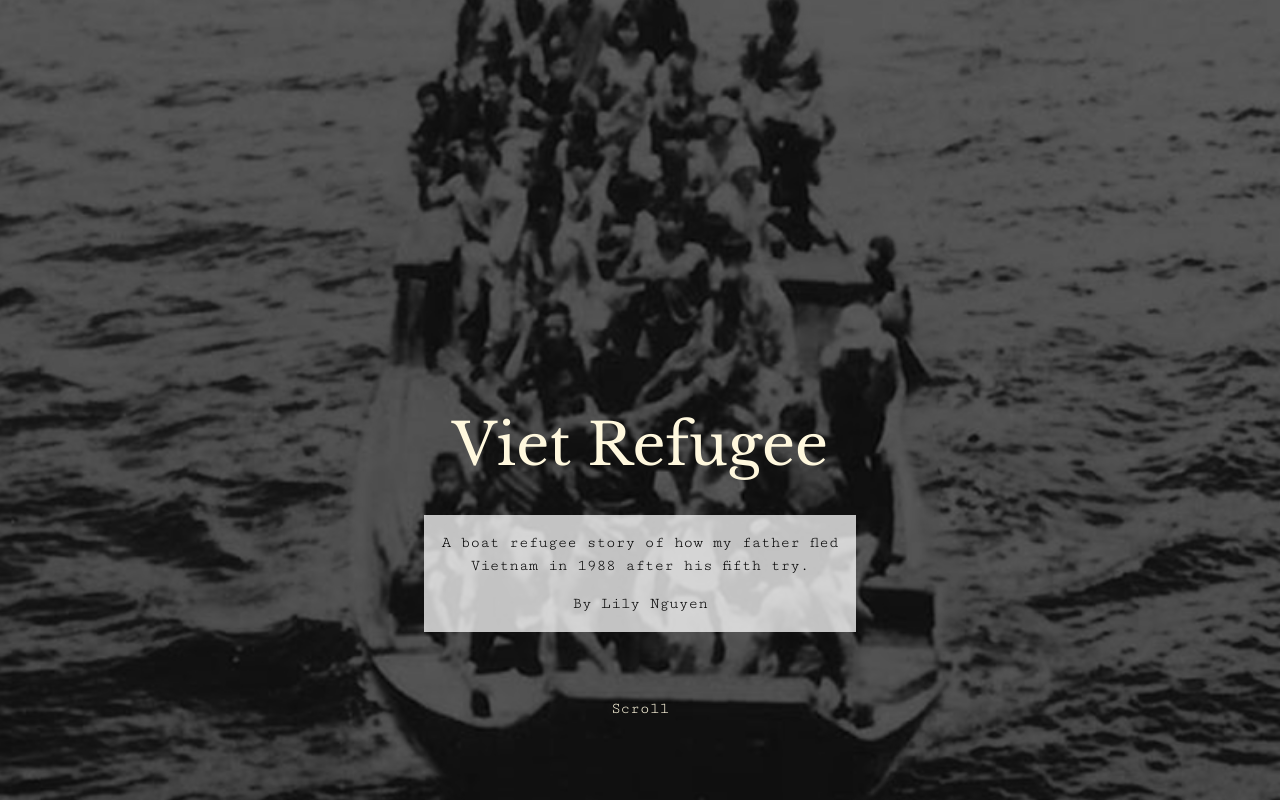
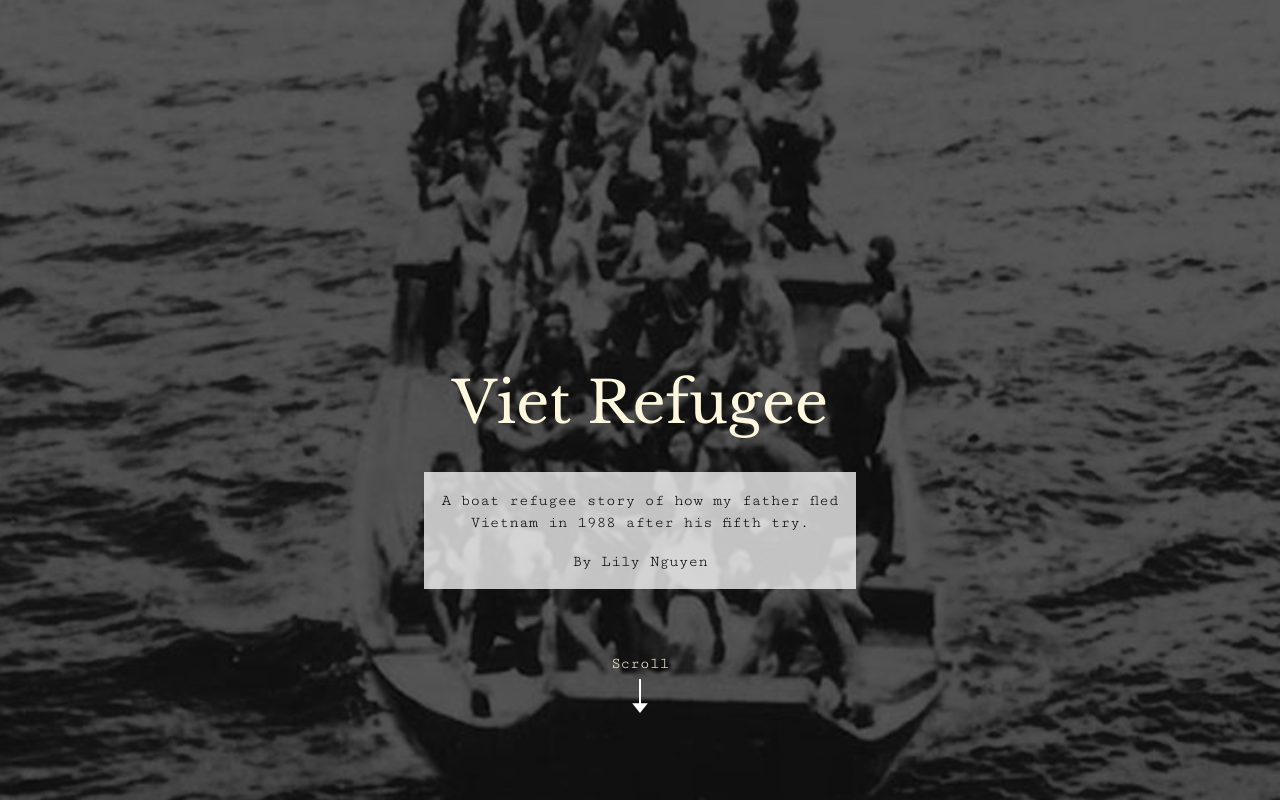
Before and after one commit to lilyndev/viet-refugee, a React (Create React App) app: page / in a window 1280 px wide. Shown: the top 800 px of the page. Built offline with nearby package versions, Linux system fonts and the light colour scheme.

Commit message:
add scroll icon

```diff
--- a/src/App.css
+++ b/src/App.css
@@ -151,7 +151,6 @@ header {
   padding: 1em;
 }
 header h1 {
-  margin-top: 0;
   margin-bottom: 0.6em;
   font-weight: normal;
   color: #fff8de;
@@ -168,7 +167,7 @@ header span {
   color: #000;
   width: 400px;
   text-align: center;
-  margin: 0 auto 8% auto;
+  margin: 0 auto 5% auto;
   padding: 0.1em 1em 1em 1em;
   font-family: "Cutive Mono", monospace;
   font-size: 1em;
@@ -176,9 +175,13 @@ header span {
 header p a {
   color: #88b5dd;
 }
-header span.scroll-icon {
+header .scroll-icon {
   margin-top: 1em;
   font-family: "Cutive Mono", monospace;
+}
+header .scroll-icon span {
+  display: block;
+  margin-bottom: 0.2em;
 }
 header a {
   text-decoration: underline;
@@ -186,6 +189,9 @@ header a {
 @media screen and (min-width: 1000px) {
   header h1 {
     font-size: 3.6em;
+  }
+  .slide-intro__info {
+    margin-bottom: 8%;
   }
 }
 
--- a/src/components/IntroSlide.js
+++ b/src/components/IntroSlide.js
@@ -12,7 +12,29 @@ const IntroSlide = () => {
           </p>
           <div className="byline">By Lily Nguyen</div>
         </div>
-        <span className="scroll-icon">Scroll</span>
+        <div className="scroll-icon">
+          <span>Scroll</span>
+          <svg
+            id="scroll-down"
+            width="16"
+            height="34"
+            viewBox="0 0 16 34"
+            xmlns="http://www.w3.org/2000/svg"
+          >
+            <g fill="none">
+              <path
+                id="scroll-down-line"
+                d="M7.99999 34L15.7942 24.25H0.205765L7.99999 34Z"
+                fill="#ffffff"
+              />
+              <path
+                id="scroll-down-arrow"
+                d="M6.99999 0H8.99999V31H6.99999V0Z"
+                fill="#ffffff"
+              />
+            </g>
+          </svg>
+        </div>
       </header>
     </div>
   );
```
